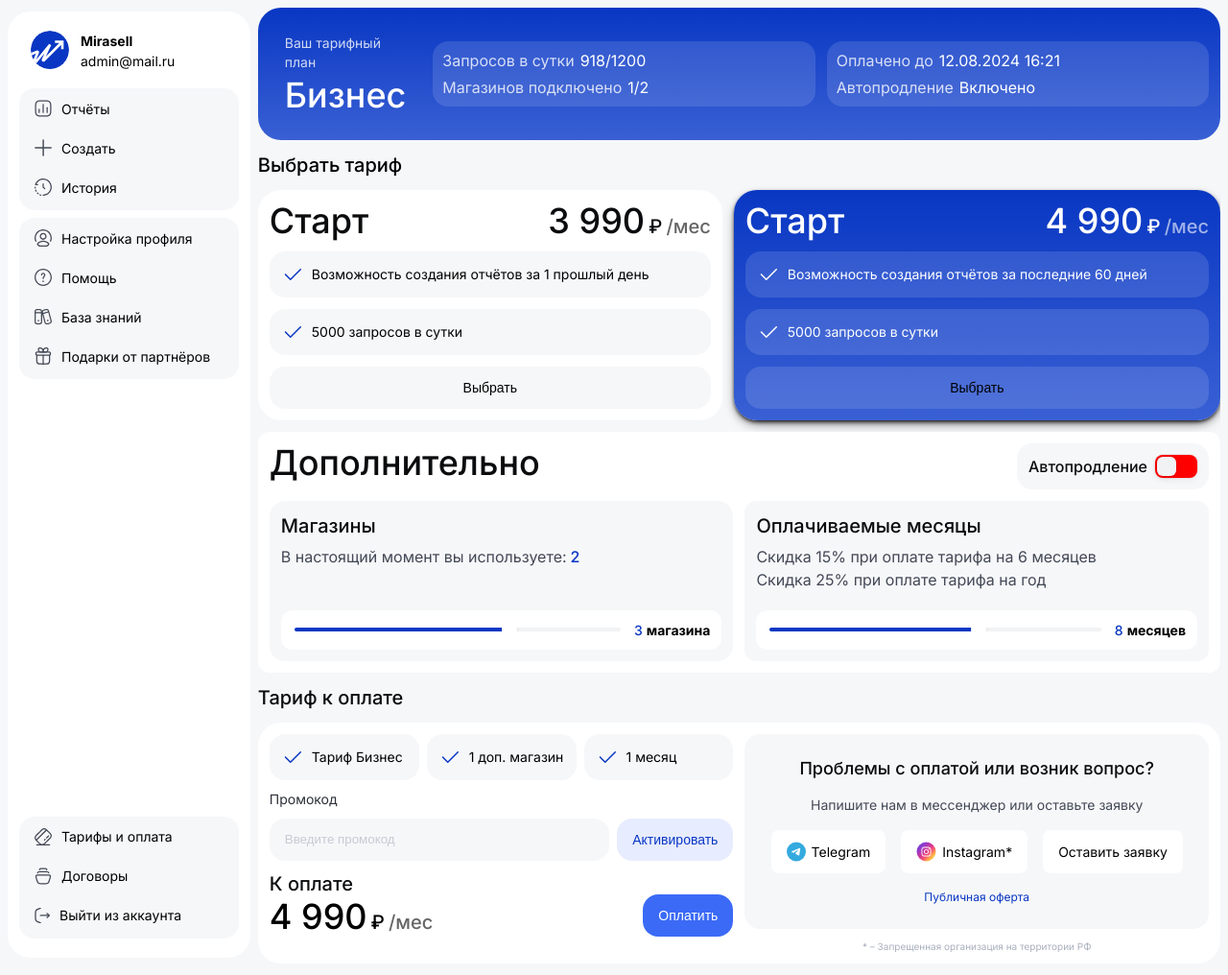
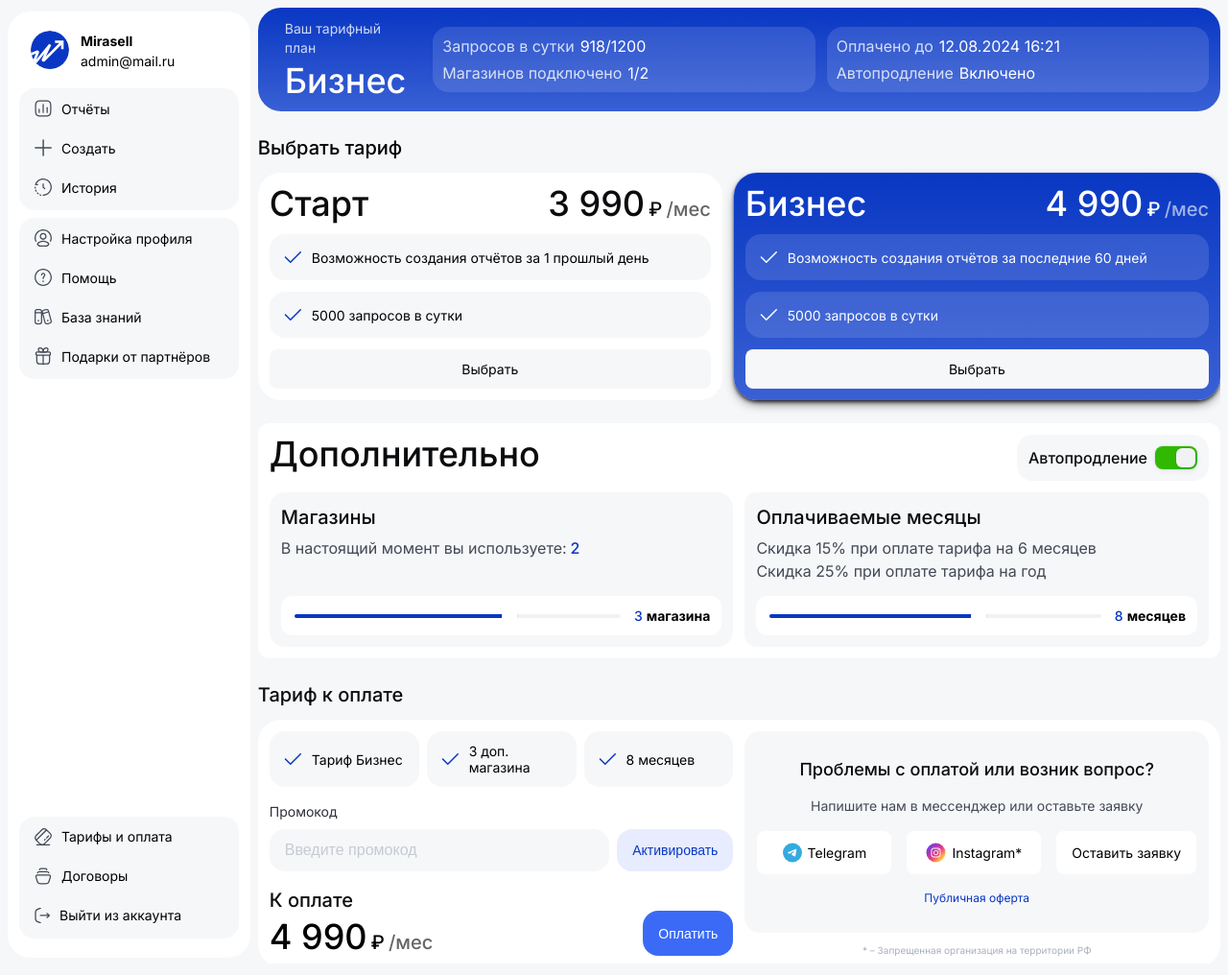
Before and after one commit to KroshkaLeeroy/SellerPerformanceSite, a Flask app: page /payment in a window 1280 px wide. Shown: the whole page at 96% size. Run offline with Flask 3, Linux system fonts and the light colour scheme; a user stored in the database is signed in; data comes from the database, SQL or seed files in the repository; parts of the project's set-up code (start-up, migrations or seed data) failed here and were passed over.

Commit message:
улучшения в payments.html

```diff
--- a/application/static/css/payments.css
+++ b/application/static/css/payments.css
@@ -57,7 +57,7 @@ body {
     padding: 12px;
     gap: 12px;
     background: linear-gradient(#0937C3, #3960D4);
-    overflow:visible;
+    overflow: visible;
     align-items: center;
 
     img {
@@ -120,6 +120,14 @@ body {
     display: flex;
     flex-direction: column;
     flex: 1;
+    gap: 24px;
+    overflow: auto;
+}
+
+.payment-block {
+    display: flex;
+    flex-direction: column;
+    flex: 1;
     gap: 12px;
 }
 
@@ -143,15 +151,6 @@ body {
     padding: 12px;
     gap: 12px;
     background-color: white;
-
-    button {
-        outline: none;
-        border: none;
-        justify-content: center;
-        font-size: 14px;
-        line-height: 20px;
-        font-weight: 400;
-    }
 }
 
 .plan-start-title {
@@ -197,7 +196,6 @@ body {
 .business-option-bar {
     display: flex;
     padding: 12px;
-    gap: 8px;
     border-radius: 16px;
     background-color: rgba(255, 255, 255, 12%);
 }
@@ -224,15 +222,6 @@ body {
     background: linear-gradient(#0937C3, #3960D4);
     box-shadow: 0px 2px 4px -1px #0A090B,
         0px 5px 13px -5px #0A090B;
-
-    button {
-        outline: none;
-        border: none;
-        justify-content: center;
-        font-size: 14px;
-        line-height: 20px;
-        font-weight: 400;
-    }
 }
 
 .business-option-text {
@@ -294,11 +283,13 @@ body {
 
 .months-quantity {
     display: flex;
+    flex-direction: column;
     flex: 1;
     background-color: #F6F7F9;
     border-radius: 12px;
     justify-content: space-between;
     padding: 12px;
+    gap: 16px;
 }
 
 .autopay {
@@ -479,27 +470,22 @@ body {
     input[type="range"]::-moz-range-thumb:hover {
         box-shadow: 0 0 0 1px rgba(10, 9, 11, 0.05),
             0 2px 2px -1px rgba(10, 9, 11, 0.05);
-            overflow: visible;
+        overflow: visible;
     }
 
     input[type="range"]:active::-moz-range-thumb {
         box-shadow: 0 0 0 1px rgba(10, 9, 11, 0.05),
             0 2px 2px -1px rgba(10, 9, 11, 0.05);
-            overflow: visible;
+        overflow: visible;
     }
 
     input[type="range"]:focus::-moz-range-thumb {
         box-shadow: 0 0 0 1px rgba(10, 9, 11, 0.05),
             0 2px 2px -1px rgba(10, 9, 11, 0.05);
-            overflow: visible;
+        overflow: visible;
     }
 }
 
-.months-quantity {
-    display: flex;
-    flex-direction: column;
-    gap: 16px;
-}
 
 .current-shops {
     display: flex;
@@ -527,7 +513,7 @@ body {
     display: flex;
     flex-direction: column;
     flex: 1;
-    gap: 10px;
+    gap: 16px;
 }
 
 .summary-options {
@@ -557,6 +543,12 @@ body {
     justify-content: center;
 }
 
+.promo-block {
+    display: flex;
+    flex-direction: column;
+    gap: 8px;
+}
+
 .promo-wrapper {
     display: flex;
     gap: 8px;
@@ -566,6 +558,10 @@ body {
         flex-grow: 1;
         padding: 12px 16px;
         border-radius: 16px;
+        font-size: 16px;
+        line-height: 20px;
+        color: #80899C;
+        font-weight: 400;
     }
 
     button {
@@ -615,24 +611,24 @@ body {
     }
 }
 
-.smm{
+.smm {
     display: flex;
     gap: 16px;
     justify-content: center;
-    a{
-        gap:6px;
-    }
 }
 
-.smm-option{
+.smm-option {
     display: flex;
+    gap: 6px;
     padding: 12px 16px;
+    justify-content: center;
     align-items: center;
     background-color: white;
     border-radius: 8px;
+    min-width: 140px;
 }
 
-.smm-label-bold{
+.smm-label-bold {
     display: flex;
     color: #0B0C0E;
     font-weight: 500;
@@ -641,16 +637,16 @@ body {
     justify-content: center;
 }
 
-.smm-label{
+.smm-label {
     display: flex;
     color: #434956;
     font-weight: 400;
-    font-size:14px;
+    font-size: 14px;
     line-height: 20px;
     justify-content: center;
 }
 
-.docs{
+.docs {
     display: flex;
     justify-content: center;
     color: #0937C3;
@@ -659,14 +655,14 @@ body {
     line-height: 18px;
 }
 
-.summary-to-smm-wrapper{
+.summary-to-smm-wrapper {
     display: flex;
     flex: 1;
     flex-direction: column;
     gap: 12px;
 }
 
-.notice{
+.notice {
     display: flex;
     justify-content: center;
     color: #A9AFBC;
@@ -674,7 +670,25 @@ body {
     line-height: 12px;
 }
 
-.total-wrapper{
+.total-wrapper {
+    gap: 4px;
     display: flex;
     flex-direction: column;
 }
+
+.radio-button {
+    display: flex;
+    cursor: pointer;
+
+    background-color: #F6F7F9;
+    border-radius: 8px;
+    padding: 12px 16px;
+    gap: 8px;
+    align-items: center;
+    justify-content: center;
+
+    input[type="radio"][name="plan-type"] {
+        display: none;
+    }
+
+}
--- a/application/static/scripts/payments.js
+++ b/application/static/scripts/payments.js
@@ -1,11 +1,14 @@
-let shops = document.getElementById("shops-count");
-let shopsLabel = document.getElementById("shops-count-label");
+let shops = document.getElementById("shops-pick");
+let shopsSub = document.getElementById("shops-node-label");
+let shopsLabel = document.getElementById("shops-node");
 let shopsLabelTotal = document.getElementById("shops-total");
-let months = document.getElementById("months");
-let monthsLabel = document.getElementById("months-label");
+let months = document.getElementById("months-pick");
+let monthsSub = document.getElementById("months-node-label");
+let monthsLabel = document.getElementById("months-node");
 let monthsLabelTotal = document.getElementById("months-total");
 let currentPrice = document.getElementById("checkout");
 let radioTrigger = document.querySelectorAll('input[type=radio][name="plan-type"]');
+let planLabel = document.getElementById("chosen-plan");
 
 Array.prototype.forEach.call(radioTrigger, function (radio) {
     radio.addEventListener('change', count);
@@ -13,15 +16,15 @@ Array.prototype.forEach.call(radioTrigger, function (radio) {
 
 
 function count() {
-    let preTotal = document.querySelector('input[name="plan-type"]:checked');
-    let total = parseInt(preTotal.value);
+    let preTotal = parseInt(document.querySelector('input[name="plan-type"]:checked').value);
+    let total = preTotal;
     let shops = parseInt(shopsLabel.innerHTML);
     let months = parseInt(monthsLabel.innerHTML);
 
     total = total*months;
 
     if (shops>1){
-        total = total + (shops-1)*2990;
+        total = total + (shops-1)*preTotal;
     }
     if (months === 12){
         total = total * 0.75;
@@ -30,40 +33,50 @@ function count() {
         total *= 0.85;
     }
     currentPrice.innerHTML = total;
+    if (preTotal==3990) {
+        planLabel.innerHTML = "Тариф Старт"
+    }
+    else planLabel.innerHTML = "Тариф Бизнес"
 }
 
 shops.addEventListener("input", function (event) {
-    shopsLabel.innerHTML = event.currentTarget.value;
     shopsLabelTotal.innerHTML = event.currentTarget.value;
 
     if (event.currentTarget.value === '1') {
         shopsLabelTotal.innerHTML += " доп. магазин";
+        shopsSub.innerHTML = " магазин";
     }
     else {
         if ((1 < event.currentTarget.value) & (event.currentTarget.value < 5)) {
             shopsLabelTotal.innerHTML += " доп. магазина";
+            shopsSub.innerHTML = " магазина";
         }
         else {
             shopsLabelTotal.innerHTML += " доп. магазинов";
+            shopsSub.innerHTML = " магазинов";
         }
     }
+    shopsLabel.innerHTML = event.currentTarget.value;
     count();
 });
 
 months.addEventListener("input", function (event) {
-    let monthsVal = document.getElementById("months").value;
-    monthsLabel.innerHTML = monthsVal;
+    let monthsVal = document.getElementById("months-pick").value;
     monthsLabelTotal.innerHTML = monthsVal;
     if (event.currentTarget.value === '1') {
         monthsLabelTotal.innerHTML += " месяц";
+        monthsSub.innerHTML = " месяц";
     }
     else {
         if ((1 < event.currentTarget.value) & (event.currentTarget.value < 5)) {
             monthsLabelTotal.innerHTML += " месяца";
+            monthsSub.innerHTML = " месяца";
         }
         else {
             monthsLabelTotal.innerHTML += " месяцев";
+            monthsSub.innerHTML = " месяцев";
         }
     }
+    monthsLabel.innerHTML = document.getElementById("months-pick").value;
     count();
 });
--- a/application/templates/login.html
+++ b/application/templates/login.html
@@ -51,6 +51,6 @@
     <div class="foot-line"> ИП Фамилия Имя Отчество, ИНН 000000000000 / <a href="mailto:partner@mirasell.ru">partner@mirasell.ru</a></div>
     <div class="foot-line" id="gray-out"><a href="ПОЛИТИКА ОБРАБОТКИ ПЕРСОНАЛЬНЫХ ДАННЫХ">Политика обработки персональных данных</a> / <a href="ПОЛИТИКА КОНФИДЕНЦИАЛЬНОСТИ">Политика конфиденциальности</a></div>
 </div>
+<script src="{{ url_for('static', filename='scripts/login_hide.js') }}"></script>
 
-<script src="{{ url_for('static', filename='scripts/login_hide.js') }}"></script>
 {% endblock %}
--- a/application/templates/payments.html
+++ b/application/templates/payments.html
@@ -8,17 +8,17 @@
         <div class="current-plan-wrapper">
             <div class="your-plan-label">Ваш тарифный план</div>
             <b>
-                <div class="your-plan-name">Бизнес</div>
+                <div class="your-plan-name" id="backend-info-plan">Бизнес</div>
             </b>
         </div>
         <!-- <img src="{{ url_for('static', filename='images/rounds1.svg') }}"> -->
         <div class="info-wrapper">
             <div class="info-label">Запросов в сутки <div class="info-count">
-                    <div id="request-quantity">918</div>/1200
+                    <div id="backend-info-requests">918</div><div id="backend-info-requests-max">/1200</div>
                 </div>
             </div>
             <div class="info-label">Магазинов подключено<div class="info-count">
-                    <div id="shop-quantity">1</div>/2
+                    <div id="backend-info-shops">1</div><div id="backend-info-shops-max">/2</div>
                 </div>
             </div>
         </div>
@@ -30,6 +30,7 @@
         </div>
     </div>
 
+    <div class="payment-block">
         <div class="plan-pick-label">Выбрать тариф</div>
         <div class="plans-wrapper">
             <div class="plan-start">
@@ -53,12 +54,12 @@
                         <div class="start-option-text">5000 запросов в сутки</div>
                     </div>
                 </div>
-            <button form="payment-form" class="start-option-bar">Выбрать</button>
+                <label for="plan-start" class="radio-button"><input type="radio" value="3990" name="plan-type" form="payment-form" class="start-option-bar" id="plan-start">Выбрать</label>
             </div>
 
             <div class="plan-business">
                 <div class="plan-business-title">
-                <div class="plan-business-label">Старт</div>
+                    <div class="plan-business-label">Бизнес</div>
                     <div class="price-wrapper">
                         <div class="plan-business-price">4 990</div>
                         <div class="rouble">₽</div>
@@ -78,14 +79,15 @@
                         <div class="business-option-text">5000 запросов в сутки</div>
                     </div>
                 </div>
-            <button form="payment-form" class="business-option-bar">Выбрать</button>
+                <label for="plan-busines" class="radio-button"><input checked type="radio" value="4990" name="plan-type" form="payment-form" class="business-option-bar" id="plan-busines">Выбрать</label>
+            </div>
         </div>
     </div>
     <div class="additions-block">
         <div class="additions-label">Дополнительно
             <div class="autopay">Автопродление
                 <label class="switch">
-                    <input type="checkbox">
+                    <input type="checkbox" checked>
                     <span class="slider"></span>
                 </label>
             </div>
@@ -99,7 +101,7 @@
                     <div class="current-wrapper">
                         <div class="current-shops">
                             <div>В настоящий момент вы используете:</div>
-                            <div class="current-in-use">2</div>
+                            <div class="current-in-use" id="backend-info-shops">2</div>
                         </div>
                     </div>
                 </div>
@@ -107,7 +109,7 @@
                     <input placeholder=3 type="range" id="shops-pick" min="1" max="4" value=3 step=1>
                     <b>
                         <div class="current-in-use-wrapper">
-                            <div class="current-in-use">3</div>магазина
+                            <div class="current-in-use" id="shops-node">3</div><div id="shops-node-label">магазина</div>
                         </div>
                     </b>
                 </div>
@@ -124,10 +126,10 @@
                     </div>
                 </div>
                 <div class="picker-wrapper">
-                    <input placeholder=3 type="range" id="shops-pick" min="1" max="12" value=8 step=1>
+                    <input placeholder=3 type="range" id="months-pick" min="1" max="12" value=8 step=1>
                     <b>
                         <div class="current-in-use-wrapper">
-                            <div class="current-in-use">8</div>месяцев
+                            <div class="current-in-use" id="months-node">8</div><div id="months-node-label">месяцев</div>
                         </div>
                     </b>
                 </div>
@@ -135,31 +137,34 @@
         </div>
     </div>
 
+    <div class="payment-block">
         <div class="summary-plan-label">Тариф к оплате</div>
 
         <div class="summary">
             <div class="summary-to-payment">
                 <div class="summary-options">
-                <div class="summary-option"><img src="{{ url_for('static', filename='images/check.svg') }}">Тариф Бизнес
+                    <div class="summary-option"><img src="{{ url_for('static', filename='images/check.svg') }}"><div id="chosen-plan">Тариф
+                        Бизнес</div>
                     </div>
-                <div class="summary-option"><img src="{{ url_for('static', filename='images/check.svg') }}">1 доп.
-                    магазин
+                    <div class="summary-option"><img src="{{ url_for('static', filename='images/check.svg') }}"><div id="shops-total">3 доп. магазина</div>
                     </div>
-                <div class="summary-option"><img src="{{ url_for('static', filename='images/check.svg') }}">1 месяц
+                    <div class="summary-option"><img src="{{ url_for('static', filename='images/check.svg') }}"><div id="months-total">8 месяцев</div>
                     </div>
                 </div>
                 <form class="promo-field" name="promo" method="post" action=""> <!-- ???? -->
+                    <div class="promo-block">
                         <div class="promo-label">Промокод</div>
                         <div class="promo-wrapper">
-                    <input type="text" placeholder="Введите промокод"><button type="submit"
-                        form="promo">Активировать</button>
+                            <input type="text" placeholder="Введите промокод">
+                            <button type="submit" form="promo">Активировать</button>
+                        </div>
                     </div>
                 </form>
                 <div class="to-payment-wrapper">
                     <div class="total-wrapper">
                         <div class="total-label">К оплате</div>
                         <div class="price-wrapper">
-                        <div>4 990</div>
+                            <div id="checkout">4 990</div>
                             <div class="rouble">₽</div>
                             <div class="start-gray-m">/мес</div>
                         </div>
@@ -172,16 +177,19 @@
                     <div class="smm-label-bold">Проблемы с оплатой или возник вопрос?</div>
                     <div class="smm-label">Напишите нам в мессенджер или оставьте заявку</div>
                     <div class="smm">
+                        <a class="smm-option" href="https://web.telegram.org/"><img
+                                src="{{ url_for('static', filename='images/telegram.svg')}}">Telegram</a>
                         <a class="smm-option" href="https://www.instagram.com/"><img
-                            src="{{ url_for('static', filename='images/telegram.svg')}}">Telegram</a>
-                    <a class="smm-option" href="https://t.me/mirasellru"><img
                                 src="{{ url_for('static', filename='images/instagram.svg')}}">Instagram*</a>
-                    <a class="smm-option" href="{{ url_for('feedback_blueprint.feedback_page') }}">Оставить заявку</a>
+                        <a class="smm-option" href="{{ url_for('feedback_blueprint.feedback_page') }}">Оставить
+                            заявку</a>
                     </div>
                     <a href="ПУБЛИЧНАЯ ОФЕРТА" class="docs">Публичная оферта</a>
                 </div>
                 <div class="notice">* – Запрещенная организация на территории РФ</div>
             </div>
         </div>
+    </div>
 </form>
+<script src="{{ url_for('static', filename='scripts/payments.js') }}"></script>
 {% endblock %}
```
Also changed, not shown: application/templates/payments_new.html (+8 -2 lines). Lines whose indentation alone changed are shown as unchanged.
